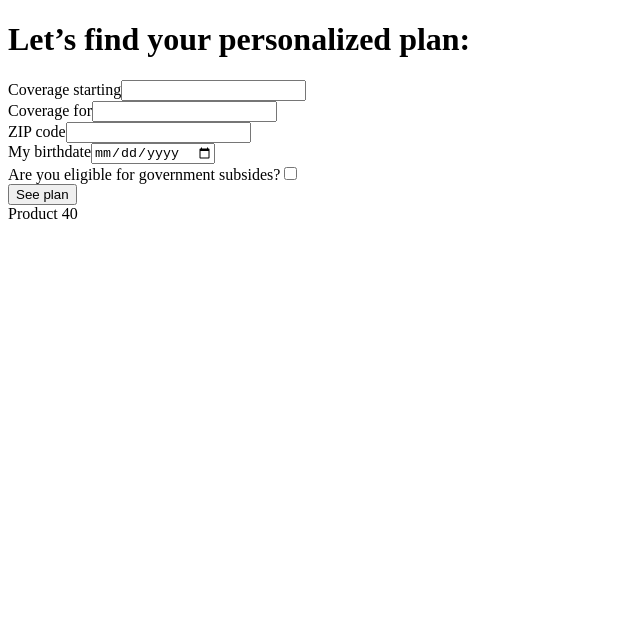
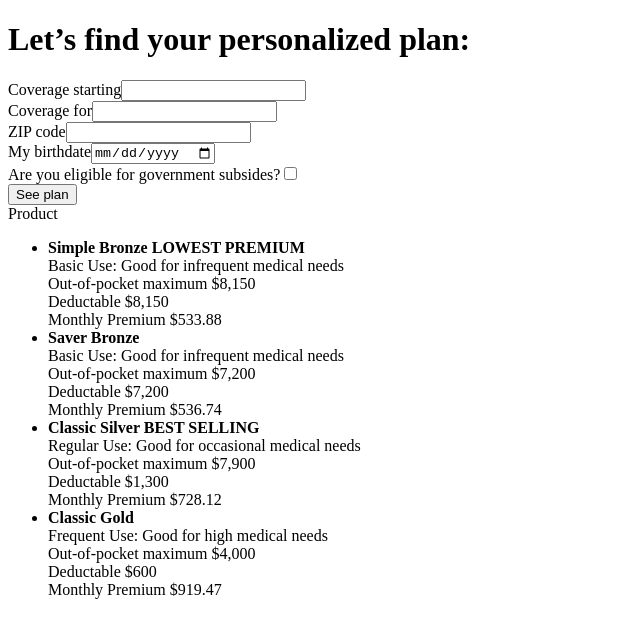
Before and after one commit to dennisseidel/deep-dive-angular-sample, an Angular app: page / in a window 1280 px wide. Both pictures are taken after a click on the button "See plan". Shown: the top 638 px of the page, without its empty margins (0-640 px from the left). Built offline with nearby package versions, Linux system fonts and the light colour scheme.

Commit message:
feat: display product list

```diff
--- a/src/app/app.component.html
+++ b/src/app/app.component.html
@@ -31,5 +31,13 @@
 
 <div>
   <label>Product</label>
-  {{ price }}
+  <ul>
+    <li *ngFor="let product of products">
+      <b>{{ product.name }}</b>
+      <div>{{ product.use }}</div>
+      <div>Out-of-pocket maximum {{ product.outOfPocketMaximum }}</div>
+      <div>Deductable {{ product.deductable }}</div>
+      <div>Monthly Premium {{ product.monthlyPremium }}</div>
+    </li>
+  </ul>
 </div>
--- a/src/app/app.component.ts
+++ b/src/app/app.component.ts
@@ -11,7 +11,7 @@ export class AppComponent {
   zip = '';
   birthdate = '';
   governmentSubside = false;
-  price = '';
+  products = [];
 
   onChangeCoverageStart(value: string) {
     this.coverageStart = value;
@@ -33,7 +33,47 @@ export class AppComponent {
     this.governmentSubside = !this.governmentSubside;
   }
 
+  getProducts(coverageStart: string, coverageScope: string, zip: string, birthdate: string, governmentSubside?: boolean) {
+    return {
+      products: [
+        {
+          name: 'Simple Bronze LOWEST PREMIUM',
+          desciption: 'If you rarely see a doctor, this low-cost plan could work for you.',
+          use: 'Basic Use: Good for infrequent medical needs',
+          outOfPocketMaximum: '$8,150',
+          deductable: '$8,150',
+          monthlyPremium: '$533.88'
+        },
+        {
+          name: 'Saver Bronze',
+          desciption: 'If you have minimal health care needs, this plan could work for you.',
+          use: 'Basic Use: Good for infrequent medical needs',
+          outOfPocketMaximum: '$7,200',
+          deductable: '$7,200',
+          monthlyPremium: '$536.74'
+        },
+        {
+          name: 'Classic Silver BEST SELLING',
+          desciption: 'Great plan if you want affordable prescription drugs starting day 1.',
+          use: 'Regular Use: Good for occasional medical needs',
+          outOfPocketMaximum: '$7,900',
+          deductable: '$1,300',
+          monthlyPremium: '$728.12'
+        },
+        {
+          name: 'Classic Gold',
+          desciption: 'This plan has a reasonable deductible and great prescription drugs benefits.',
+          use: 'Frequent Use: Good for high medical needs',
+          outOfPocketMaximum: '$4,000',
+          deductable: '$600',
+          monthlyPremium: '$919.47'
+        },
+      ]
+    }
+  }
+
   onButtonClick() {
-    this.price = '40';
+    this.products = this.getProducts(this.coverageStart, this.coverageScope, this.zip, this.birthdate, this.governmentSubside).products;
+    console.log(this.products)
   }
 }
```
